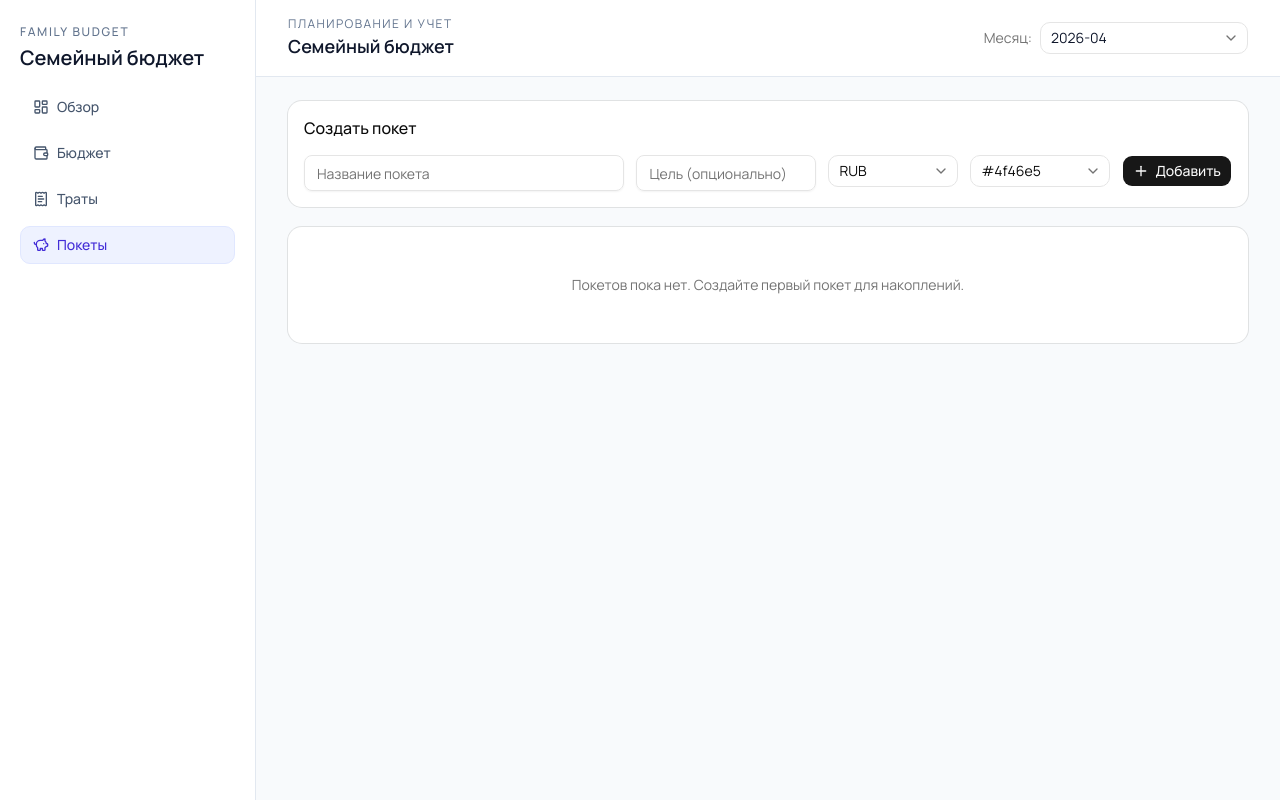
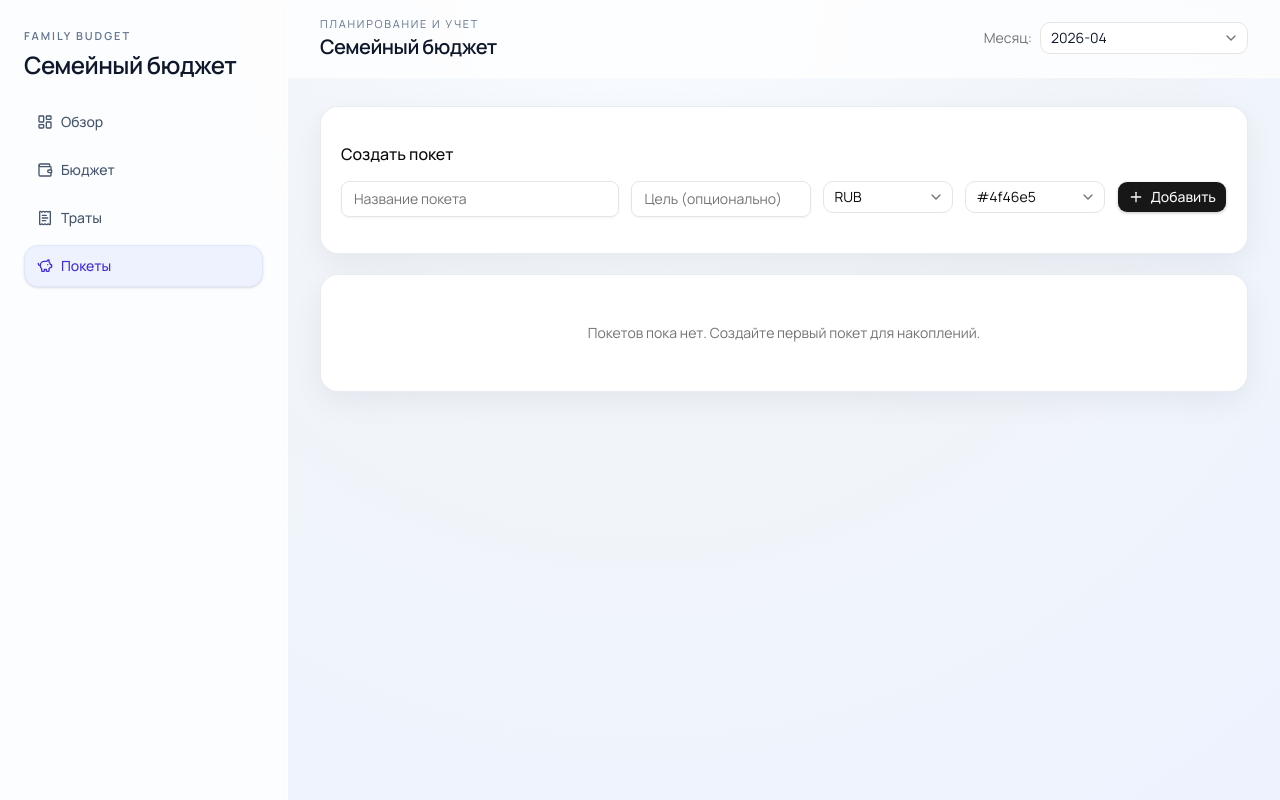
Before and after one commit to roxannication-arch/careerplusresearch, a Next.js app in the folder family-budget/: page /pockets in a window 1280 px wide. Built offline with nearby package versions, Linux system fonts and the light colour scheme.

Commit message:
style: refresh interface with modern glassy cards
Co-authored-by: roxannication-arch <roxannication-arch@users.noreply.github.com>

```diff
--- a/family-budget/app/globals.css
+++ b/family-budget/app/globals.css
@@ -122,8 +122,12 @@
     @apply border-border outline-ring/50;
   }
   body {
-    @apply bg-slate-50 text-slate-900;
+    @apply bg-slate-100 text-slate-900;
     font-family: var(--font-manrope), ui-sans-serif, system-ui, -apple-system, "Segoe UI", sans-serif;
+    background-image:
+      radial-gradient(circle at 15% -10%, rgba(59, 130, 246, 0.1), transparent 34%),
+      radial-gradient(circle at 85% -20%, rgba(99, 102, 241, 0.11), transparent 36%);
+    background-attachment: fixed;
   }
   html {
     @apply font-sans;
--- a/family-budget/components/AppFrame.tsx
+++ b/family-budget/components/AppFrame.tsx
@@ -10,16 +10,16 @@ export function AppFrame({ children }: { children: ReactNode }) {
   const { selectedMonth, monthOptions, setSelectedMonth } = useBudget();
 
   return (
-    <div className="min-h-screen bg-slate-50 text-slate-900 md:flex">
+    <div className="min-h-screen bg-[radial-gradient(circle_at_top,_#f8fbff_0%,_#f1f5f9_42%,_#eef2ff_100%)] text-slate-900 md:flex">
       <Sidebar />
       <main className="flex-1">
-        <header className="border-b border-slate-200 bg-white px-4 py-4 md:px-8">
+        <header className="sticky top-0 z-20 border-b border-white/80 bg-white/75 px-4 py-4 backdrop-blur md:px-8">
           <div className="flex flex-wrap items-center justify-between gap-3">
             <div>
-              <p className="text-xs uppercase tracking-[0.12em] text-slate-500">
+              <p className="text-[11px] uppercase tracking-[0.16em] text-slate-500">
                 Планирование и учет
               </p>
-              <h2 className="text-lg font-semibold">Семейный бюджет</h2>
+              <h2 className="text-xl font-semibold tracking-tight">Семейный бюджет</h2>
             </div>
             <MonthSelector
               selectedMonth={selectedMonth}
@@ -28,7 +28,7 @@ export function AppFrame({ children }: { children: ReactNode }) {
             />
           </div>
         </header>
-        <section className="px-4 py-5 md:px-8 md:py-6">{children}</section>
+        <section className="px-4 py-5 md:px-8 md:py-7">{children}</section>
       </main>
     </div>
   );
--- a/family-budget/components/BudgetRow.tsx
+++ b/family-budget/components/BudgetRow.tsx
@@ -42,12 +42,12 @@ export function BudgetRow({
   readonly,
 }: BudgetRowProps) {
   return (
-    <div className="grid grid-cols-1 gap-3 rounded-lg border border-slate-200 bg-white p-3 md:grid-cols-[1.3fr_0.8fr_0.5fr_0.8fr_auto] md:items-center">
+    <div className="grid grid-cols-1 gap-3 rounded-2xl border border-slate-200/80 bg-white/95 p-3.5 shadow-[0_8px_24px_rgba(15,23,42,0.04)] md:grid-cols-[1.3fr_0.8fr_0.5fr_0.8fr_auto] md:items-center">
       <InlineEditable
         value={name}
         onCommit={(value) => onNameChange(typeof value === "string" ? value : "")}
         placeholder={namePlaceholder}
-        className="h-8"
+        className="h-9"
         disabled={readonly}
       />
       <InlineEditable
@@ -55,7 +55,7 @@ export function BudgetRow({
         value={amount}
         onCommit={(value) => onAmountChange(typeof value === "number" ? value : null)}
         placeholder={amountPlaceholder}
-        className="h-8"
+        className="h-9"
         disabled={readonly}
       />
       <Select
--- a/family-budget/components/MetricCard.tsx
+++ b/family-budget/components/MetricCard.tsx
@@ -20,15 +20,17 @@ const toneClasses: Record<NonNullable<MetricCardProps["tone"]>, string> = {
 
 export function MetricCard({ title, rubValue, usdValue, tone = "default" }: MetricCardProps) {
   return (
-    <Card className="bg-white">
-      <CardHeader>
-        <CardTitle className="text-sm text-muted-foreground">{title}</CardTitle>
+    <Card className="bg-white/95 backdrop-blur">
+      <CardHeader className="pb-0">
+        <CardTitle className="text-xs font-semibold tracking-[0.1em] uppercase text-slate-500">
+          {title}
+        </CardTitle>
       </CardHeader>
-      <CardContent className="space-y-1">
-        <p className={cn("text-3xl font-semibold tracking-tight", toneClasses[tone])}>
+      <CardContent className="space-y-1 pt-2">
+        <p className={cn("text-2xl sm:text-3xl font-semibold tracking-tight", toneClasses[tone])}>
           {formatRub(rubValue)}
         </p>
-        <p className="text-sm text-muted-foreground">{formatUsd(usdValue)}</p>
+        <p className="text-xs font-medium text-slate-500">{formatUsd(usdValue)}</p>
       </CardContent>
     </Card>
   );
--- a/family-budget/components/Sidebar.tsx
+++ b/family-budget/components/Sidebar.tsx
@@ -33,15 +33,15 @@ export function Sidebar() {
   const pathname = usePathname();
 
   return (
-    <aside className="w-full border-b border-slate-200 bg-white px-4 py-4 md:w-64 md:border-r md:border-b-0 md:px-5 md:py-6">
-      <div className="mb-4">
-        <p className="text-xs font-medium uppercase tracking-[0.14em] text-slate-500">
+    <aside className="w-full border-b border-white/70 bg-white/80 px-4 py-4 backdrop-blur md:w-72 md:border-r md:border-b-0 md:px-6 md:py-7">
+      <div className="mb-5">
+        <p className="text-[11px] font-semibold uppercase tracking-[0.18em] text-slate-500">
           Family Budget
         </p>
-        <h1 className="mt-1 text-xl font-semibold text-slate-900">Семейный бюджет</h1>
+        <h1 className="mt-1 text-2xl font-semibold tracking-tight text-slate-900">Семейный бюджет</h1>
       </div>
 
-      <nav className="flex gap-2 overflow-x-auto pb-1 md:flex-col md:overflow-visible">
+      <nav className="flex gap-2 overflow-x-auto pb-1 md:flex-col md:gap-1.5 md:overflow-visible">
         {navItems.map((item) => {
           const isActive = pathname === item.href;
           const Icon = item.icon;
@@ -51,9 +51,9 @@ export function Sidebar() {
               key={item.href}
               href={item.href}
               className={cn(
-                "inline-flex items-center gap-2 rounded-lg px-3 py-2 text-sm font-medium transition",
+                "inline-flex items-center gap-2 rounded-xl px-3 py-2.5 text-sm font-medium transition",
                 "border border-transparent text-slate-600 hover:bg-slate-100 hover:text-slate-900",
-                isActive && "border-indigo-100 bg-indigo-50 text-indigo-700",
+                isActive && "border-indigo-100 bg-indigo-50 text-indigo-700 shadow-sm",
               )}
             >
               <Icon className="size-4" />
--- a/family-budget/components/ui/button.tsx
+++ b/family-budget/components/ui/button.tsx
@@ -8,9 +8,9 @@ const buttonVariants = cva(
   {
     variants: {
       variant: {
-        default: "bg-primary text-primary-foreground [a]:hover:bg-primary/80",
+        default: "bg-primary text-primary-foreground shadow-sm [a]:hover:bg-primary/90",
         outline:
-          "border-border bg-background hover:bg-muted hover:text-foreground aria-expanded:bg-muted aria-expanded:text-foreground dark:border-input dark:bg-input/30 dark:hover:bg-input/50",
+          "border-border bg-background hover:bg-slate-100 hover:text-foreground aria-expanded:bg-muted aria-expanded:text-foreground dark:border-input dark:bg-input/30 dark:hover:bg-input/50",
         secondary:
           "bg-secondary text-secondary-foreground hover:bg-secondary/80 aria-expanded:bg-secondary aria-expanded:text-secondary-foreground",
         ghost:
--- a/family-budget/components/ui/card.tsx
+++ b/family-budget/components/ui/card.tsx
@@ -12,7 +12,7 @@ function Card({
       data-slot="card"
       data-size={size}
       className={cn(
-        "group/card flex flex-col gap-4 overflow-hidden rounded-xl bg-card py-4 text-sm text-card-foreground ring-1 ring-foreground/10 has-data-[slot=card-footer]:pb-0 has-[>img:first-child]:pt-0 data-[size=sm]:gap-3 data-[size=sm]:py-3 data-[size=sm]:has-data-[slot=card-footer]:pb-0 *:[img:first-child]:rounded-t-xl *:[img:last-child]:rounded-b-xl",
+        "group/card flex flex-col gap-4 overflow-hidden rounded-2xl border border-slate-200/80 bg-white/85 py-4 text-sm text-card-foreground shadow-[0_10px_30px_rgba(15,23,42,0.06)] backdrop-blur has-data-[slot=card-footer]:pb-0 has-[>img:first-child]:pt-0 data-[size=sm]:gap-3 data-[size=sm]:py-3 data-[size=sm]:has-data-[slot=card-footer]:pb-0 *:[img:first-child]:rounded-t-2xl *:[img:last-child]:rounded-b-2xl",
         className
       )}
       {...props}
@@ -25,7 +25,7 @@ function CardHeader({ className, ...props }: React.ComponentProps<"div">) {
     <div
       data-slot="card-header"
       className={cn(
-        "group/card-header @container/card-header grid auto-rows-min items-start gap-1 rounded-t-xl px-4 group-data-[size=sm]/card:px-3 has-data-[slot=card-action]:grid-cols-[1fr_auto] has-data-[slot=card-description]:grid-rows-[auto_auto] [.border-b]:pb-4 group-data-[size=sm]/card:[.border-b]:pb-3",
+        "group/card-header @container/card-header grid auto-rows-min items-start gap-1 rounded-t-2xl px-5 pt-5 group-data-[size=sm]/card:px-4 group-data-[size=sm]/card:pt-4 has-data-[slot=card-action]:grid-cols-[1fr_auto] has-data-[slot=card-description]:grid-rows-[auto_auto] [.border-b]:pb-4 group-data-[size=sm]/card:[.border-b]:pb-3",
         className
       )}
       {...props}
@@ -73,7 +73,7 @@ function CardContent({ className, ...props }: React.ComponentProps<"div">) {
   return (
     <div
       data-slot="card-content"
-      className={cn("px-4 group-data-[size=sm]/card:px-3", className)}
+      className={cn("px-5 pb-5 group-data-[size=sm]/card:px-4 group-data-[size=sm]/card:pb-4", className)}
       {...props}
     />
   )
@@ -84,7 +84,7 @@ function CardFooter({ className, ...props }: React.ComponentProps<"div">) {
     <div
       data-slot="card-footer"
       className={cn(
-        "flex items-center rounded-b-xl border-t bg-muted/50 p-4 group-data-[size=sm]/card:p-3",
+        "flex items-center rounded-b-2xl border-t bg-muted/40 p-4 group-data-[size=sm]/card:p-3",
         className
       )}
       {...props}
```
